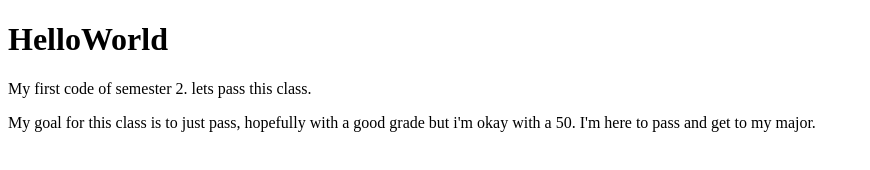
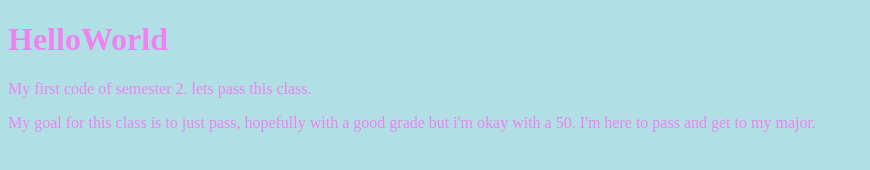
Before and after one commit to TheoKrystik/intermediate-web-first-repo, a plain HTML site: page index.html in a window 1280 px wide. Shown: the whole page, without its empty margins (0-870 px from the left). Drawn offline with Linux system fonts and the light colour scheme.

Commit message:
style.css
Created first version of the StyleSheet

```diff
--- a/index.html
+++ b/index.html
@@ -4,6 +4,7 @@
     <meta charset="UTF-8">
     <meta name="viewport" content="width=device-width, initial-scale=1.0">
     <title>Version Control Review</title>
+    <link rel="stylesheet" href="style.css">
 </head>
 <body>
     <h1>HelloWorld</h1>
--- /dev/null
+++ b/style.css
@@ -0,0 +1,4 @@
+body{
+    background-color: powderblue;
+    color: violet;
+}
```
